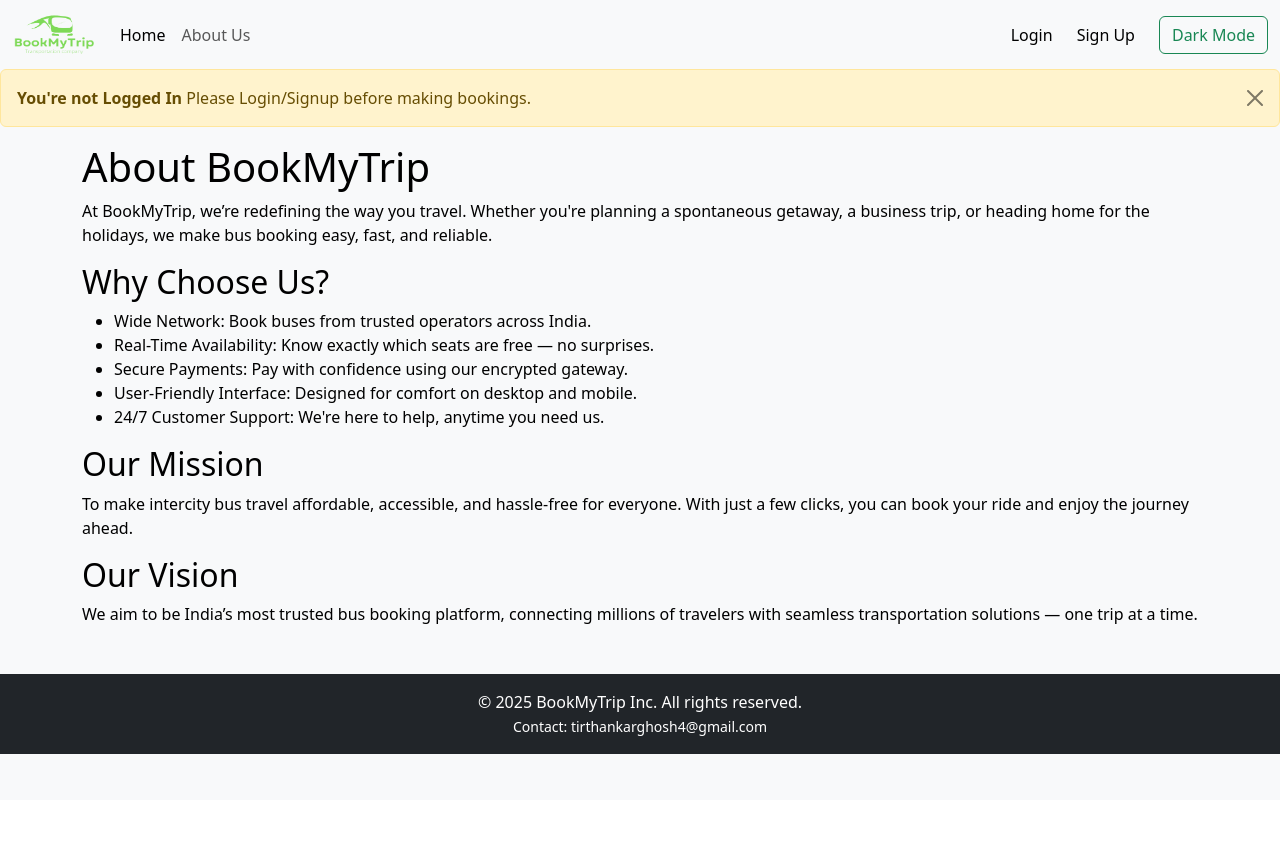
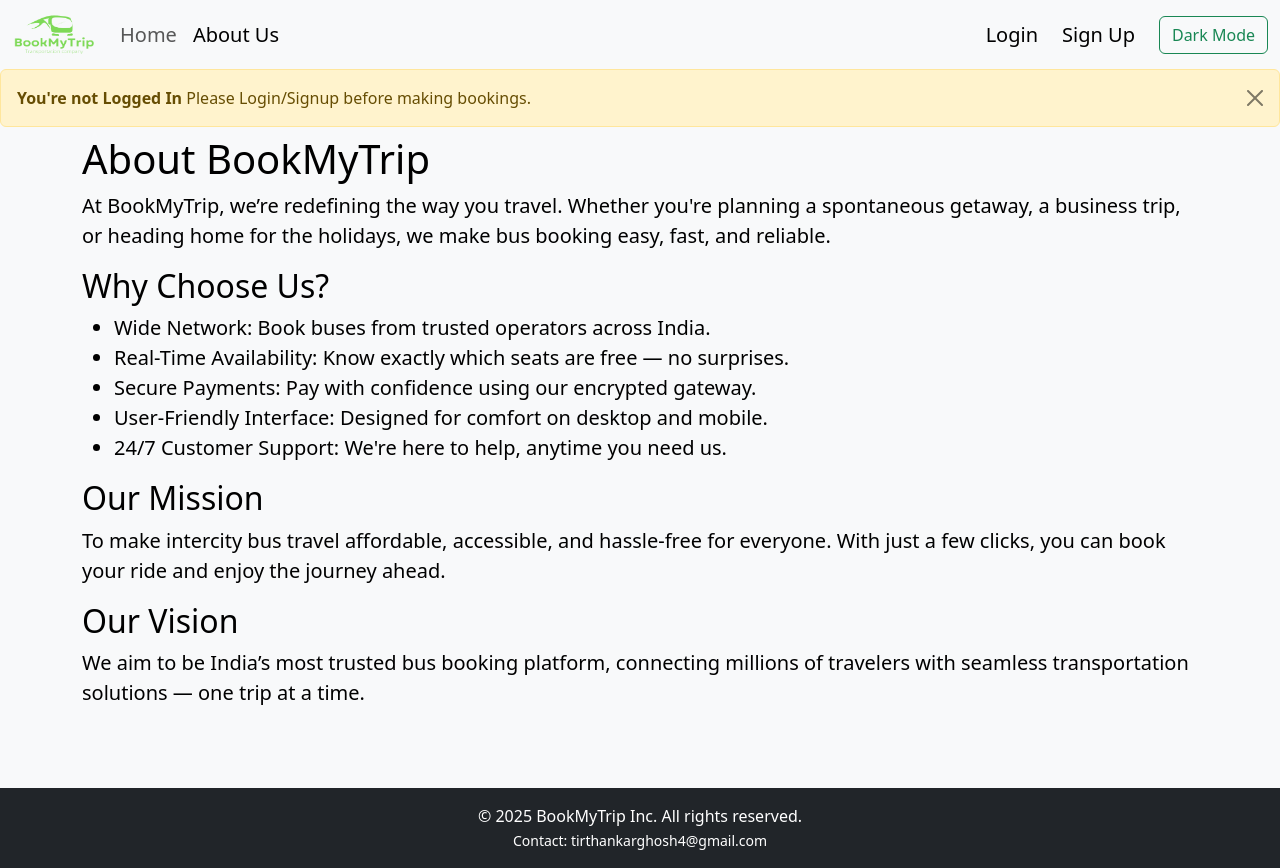
Before and after one commit to tirthankar27/BookMyTrip, a React (Create React App) app: page /BookMyTrip/about in a window 1280 px wide. Before the commit the page ends 800 px from the top, so only its background shows below. Built offline with nearby package versions, Linux system fonts and the light colour scheme.

Commit message:
Add files via upload

```diff
--- a/src/App.css
+++ b/src/App.css
@@ -42,7 +42,15 @@
   font-weight:bold ;
 }
 
-/* body {
-  background-color: black;
-  color: white;
-} */
+.carousel-img {
+  width: 100%;
+  height: 700px;
+  object-fit: cover;
+}
+
+@media (max-width: 768px) {
+  .carousel-img {
+    height: auto;
+    object-fit: contain;
+  }
+}
--- a/src/App.js
+++ b/src/App.js
@@ -15,6 +15,8 @@
     <BrowserRouter basename="/BookMyTrip">
       <div
         style={{
+          display: "flex",
+          flexDirection: "column",
           backgroundColor: darkMode ? "#212529" : "#f8f9fa",
           color: darkMode ? "white" : "black",
           minHeight: "100vh",
@@ -26,7 +28,7 @@
           toggleDarkMode={toggleDarkMode}
         />
         <Alert darkMode={darkMode} />
-        <div className="container my-3">
+        <div className="container my-3" style={{ flex: 1 }}>
           <Routes>
             <Route exact path="/about" element={<About />}/>
             <Route exact path="/" element={<><Searchbus darkMode={darkMode} /> <PromoCarousel /></>}/>
--- a/src/components/About.js
+++ b/src/components/About.js
@@ -4,13 +4,13 @@
   return (
     <div>
       <h1>About BookMyTrip</h1>
-      <p>
+      <p className="fs-5">
         At BookMyTrip, we’re redefining the way you travel. Whether you're
         planning a spontaneous getaway, a business trip, or heading home for the
         holidays, we make bus booking easy, fast, and reliable.
       </p>
       <h2>Why Choose Us?</h2>
-      <ul>
+      <ul className="fs-5">
         <li>Wide Network: Book buses from trusted operators across India.</li>
         <li>
           Real-Time Availability: Know exactly which seats are free — no
@@ -25,13 +25,13 @@
         <li>24/7 Customer Support: We're here to help, anytime you need us.</li>
       </ul>
       <h2>Our Mission</h2>
-      <p>
+      <p className="fs-5">
         To make intercity bus travel affordable, accessible, and hassle-free for
         everyone. With just a few clicks, you can book your ride and enjoy the
         journey ahead.
       </p>
       <h2>Our Vision</h2>
-      <p>
+      <p className="fs-5">
         We aim to be India’s most trusted bus booking platform, connecting
         millions of travelers with seamless transportation solutions — one trip
         at a time.
--- a/src/components/Alert.js
+++ b/src/components/Alert.js
@@ -1,14 +1,15 @@
 import React from "react";
 
 export default function Alert(props) {
-let alertType = props.darkMode ? 'info' : 'warning';
+  let alertType = props.darkMode ? "info" : "warning";
   return (
-    <div>
+    <div style={{height: "50px"}}>
       <div
         className={`alert alert-${alertType} alert-dismissible fade show mb-3`}
         role="alert"
       >
-        <strong>You're not Logged In</strong> Please Login/Signup before making bookings.
+        <strong>You're not Logged In</strong> Please Login/Signup before making
+        bookings.
         <button
           type="button"
           className="btn-close"
--- a/src/components/Navbar.js
+++ b/src/components/Navbar.js
@@ -1,9 +1,10 @@
 import React from "react";
 import PropTypes from "prop-types";
 import logo from "../assets/logo3.png";
-import { BrowserRouter as Router, Routes, Route, Link } from "react-router-dom";
+import { BrowserRouter as Router, Routes, Route, Link, useLocation} from "react-router-dom";
 export default function Navbar(props) {
   const navClass = props.darkMode ? "navbar bg-dark navbar-expand-lg bg-body-tertiary" : "navbar navbar-expand-lg bg-body-tertiary";
+  const location = useLocation();
   return (
     <div>
       <nav
@@ -34,19 +35,19 @@
           <div className="collapse navbar-collapse" id="navbarSupportedContent">
             <ul className="navbar-nav me-auto mb-2 mb-lg-0">
               <li className="nav-item">
-                <Link className="nav-link active" aria-current="page" to="/">
+                <Link className={location.pathname !== "/about"? "nav-link fs-5 active" : "nav-link fs-5"} aria-current="page" to="/">
                   Home
                 </Link>
               </li>
               <li className="nav-item">
-                <Link className="nav-link" to="/about">
+                <Link className={location.pathname !== "/about"? "nav-link fs-5" : "nav-link fs-5 active"} to="/about">
                   About Us
                 </Link>
               </li>
             </ul>
             <div className="d-flex flex-column flex-lg-row align-items-lg-center gap-4">
               <a
-                className="nav-link active"
+                className="nav-link fs-5"
                 aria-current="page"
                 href="/"
                 style={{ color: props.darkMode ? "white" : "black" }}
@@ -54,7 +55,7 @@
                 Login
               </a>
               <a
-                className="nav-link active"
+                className="nav-link fs-5"
                 aria-current="page"
                 href="/"
                 style={{ color: props.darkMode ?"white" : "black" }}
--- a/src/components/PromoCarousel.js
+++ b/src/components/PromoCarousel.js
@@ -7,7 +7,7 @@
 export default function PromoCarousel() {
   return (
     <div className="d-flex justify-content-center">
-      <div className="container w-50">
+      <div className="container" style={{ maxWidth: "800px" }}>
         <div id="carouselExampleCaptions" className="carousel slide">
           <div className="carousel-indicators">
             <button
@@ -48,7 +48,7 @@
               </div>
             </div>
             <div className="carousel-item">
-              <img src={img2} className="d-block w-100" alt="img2" style={{ height: "700px", objectFit: "cover" }}/>
+              <img src={img2} className="d-block w-100 carousel-img" alt="img2"/>
             </div>
             <div className="carousel-item">
               <img src={img3} className="d-block w-100" alt="img3" style={{ height: "700px", objectFit: "cover" }}/>
```
